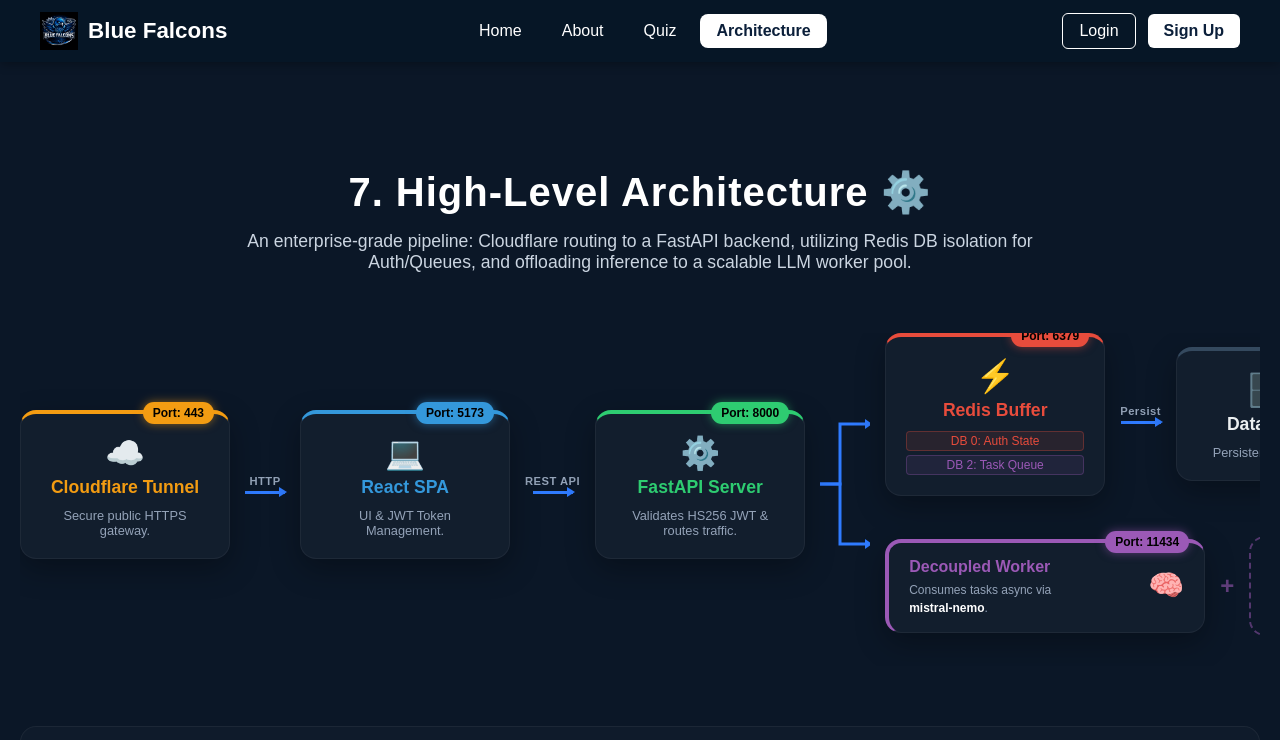
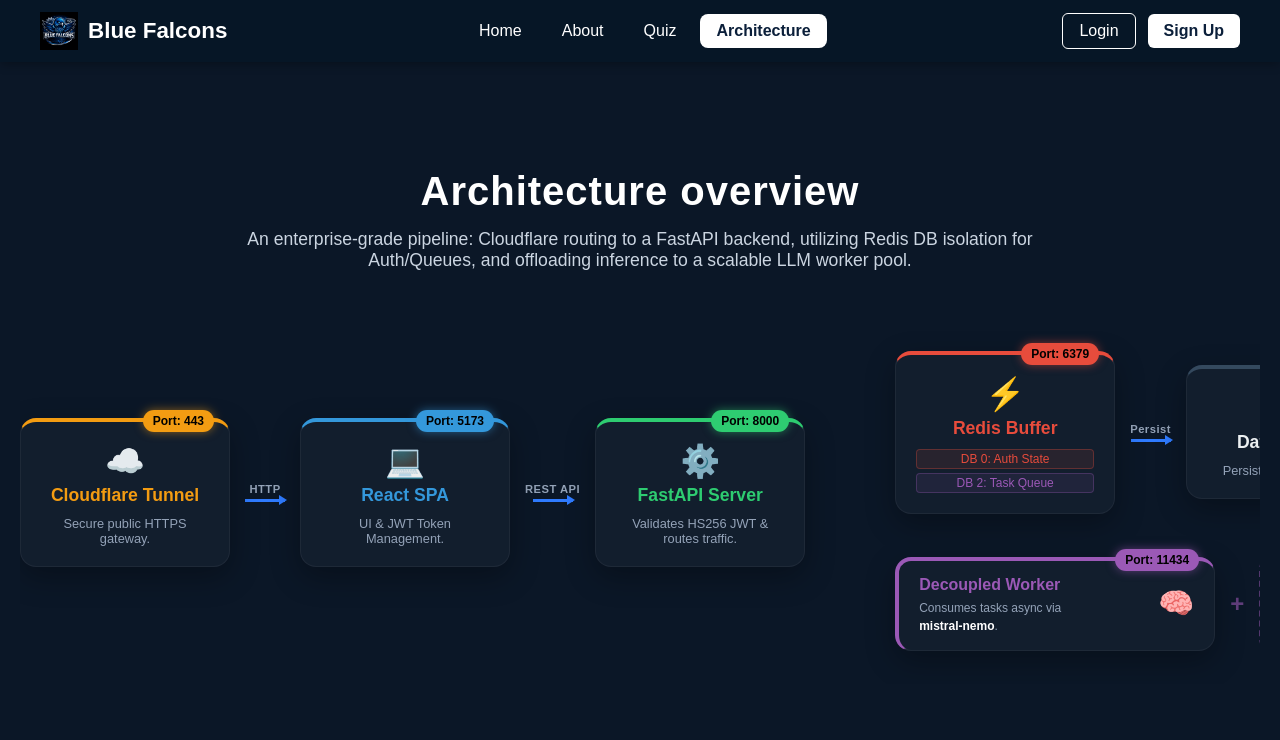
Before and after one commit to YXLuo95/CS3398-GroupProject, a React (Vite) app in the folder src/frontend/: page /architecture in a window 1280 px wide. Shown: the top 740 px of the page. Built offline with nearby package versions, Linux system fonts and the light colour scheme; no server answers.

Commit message:
(T3S-32)Documentation update
update 2 documents that give a basic guideline on how to implement new features with/without integrated LLM

```diff
--- a/src/frontend/src/pages/Architecture.jsx
+++ b/src/frontend/src/pages/Architecture.jsx
@@ -13,20 +13,22 @@ export default function Architecture() {
     width: '210px',
     flexShrink: 0,
     position: 'relative',
-    zIndex: 2 // Keeps cards above the connecting lines
+    zIndex: 10
   };
 
+  // Floating port information badge
   const PortBadge = ({ port, color }) => (
     <div style={{
       position: 'absolute', top: '-12px', right: '15px',
       backgroundColor: color, color: '#000', fontWeight: 'bold', fontSize: '0.75rem',
-      padding: '4px 10px', borderRadius: '12px', boxShadow: `0 0 10px ${color}88`
+      padding: '4px 10px', borderRadius: '12px', boxShadow: `0 0 10px ${color}88`,
+      zIndex: 20
     }}>
       Port: {port}
     </div>
   );
 
-  // Horizontal Arrow Connector
+  // Simple horizontal arrow connector
   const ArrowWithText = ({ text }) => (
     <div style={{ display: 'flex', flexDirection: 'column', alignItems: 'center', color: '#2f7bff', margin: '0 15px', flexShrink: 0 }}>
       <span style={{ fontSize: '0.7rem', color: '#94a3b8', fontWeight: 'bold', letterSpacing: '0.5px', marginBottom: '4px' }}>{text}</span>
@@ -36,16 +38,15 @@ export default function Architecture() {
     </div>
   );
 
-  // SVG Fork Connector (Creates the clean "Y" split)
+  // Updated SVG fork connector to match the downward shift
   const SVGForkConnector = () => (
-    <div style={{ margin: '0 15px', flexShrink: 0, display: 'flex', alignItems: 'center' }}>
-      <svg width="50" height="180" viewBox="0 0 50 180">
-        {/* Top branch to Redis */}
-        <path d="M 0 90 L 20 90 L 20 30 L 45 30" stroke="#2f7bff" strokeWidth="3" fill="none" />
-        <polygon points="45,25 52,30 45,35" fill="#2f7bff" />
-        {/* Bottom branch to LLM */}
-        <path d="M 0 90 L 20 90 L 20 150 L 45 150" stroke="#2f7bff" strokeWidth="3" fill="none" />
-        <polygon points="45,145 52,150 45,155" fill="#2f7bff" />
+    <div style={{ margin: '0 15px', flexShrink: 0, display: 'flex', alignItems: 'center', position: 'relative', zIndex: -1 }}>
+      <svg width="60" height="200" viewBox="0 0 60 200">
+        {/* Adjusted paths: M 0 100 is the center entry point from FastAPI */}
+        <path d="M 0 100 L 25 100 L 25 45 L 55 45" stroke="#2f7bff" strokeWidth="3" fill="none" />
+        <polygon points="53,40 60,45 53,50" fill="#2f7bff" />
+        <path d="M 0 100 L 25 100 L 25 155 L 55 155" stroke="#2f7bff" strokeWidth="3" fill="none" />
+        <polygon points="53,150 60,155 53,160" fill="#2f7bff" />
       </svg>
     </div>
   );
@@ -57,34 +58,17 @@ export default function Architecture() {
         {/* Header Section */}
         <div style={{ textAlign: "center", marginBottom: "60px" }}>
           <h1 style={{ fontSize: "2.5rem", marginBottom: "15px", letterSpacing: "1px" }}>
-            7. High-Level Architecture ⚙️
+            Architecture overview
           </h1>
           <p style={{ color: "#cbd5e1", fontSize: "1.1rem", maxWidth: "850px", margin: "0 auto" }}>
             An enterprise-grade pipeline: Cloudflare routing to a FastAPI backend, utilizing Redis DB isolation for Auth/Queues, and offloading inference to a scalable LLM worker pool.
           </p>
         </div>
 
-        {/* ==========================================
-            STRICT HORIZONTAL PIPELINE
-            Added overflowX: auto so it scrolls instead of breaking
-            ========================================== */}
-        <div style={{
-          width: "100%",
-          overflowX: "auto",
-          paddingBottom: "30px", /* padding for scrollbar */
-          marginBottom: "60px"
-        }}>
-          <div style={{
-            display: "flex",
-            flexDirection: "row",
-            alignItems: "center",
-            justifyContent: "flex-start",
-            flexWrap: "nowrap", // 🚀 CRITICAL: NEVER WRAP!
-            width: "max-content", // 🚀 CRITICAL: Forces container to fit contents
-            margin: "0 auto" // Centers the whole diagram if screen is wide enough
-          }}>
+        {/* Horizontal Flow Container */}
+        <div style={{ width: "100%", overflowX: "auto", paddingBottom: "30px", marginBottom: "60px" }}>
+          <div style={{ display: "flex", flexDirection: "row", alignItems: "center", justifyContent: "flex-start", flexWrap: "nowrap", width: "max-content", margin: "0 auto" }}>
 
-            {/* 1. Cloudflare Tunnel */}
             <div style={{ ...glassCardStyle, borderTop: "4px solid #f39c12" }}>
               <PortBadge port="443" color="#f39c12" />
               <div style={{ fontSize: "2rem", marginBottom: "5px" }}>☁️</div>
@@ -94,7 +78,6 @@ export default function Architecture() {
 
             <ArrowWithText text="HTTP" />
 
-            {/* 2. React Frontend */}
             <div style={{ ...glassCardStyle, borderTop: "4px solid #3498db" }}>
               <PortBadge port="5173" color="#3498db" />
               <div style={{ fontSize: "2rem", marginBottom: "5px" }}>💻</div>
@@ -104,7 +87,6 @@ export default function Architecture() {
 
             <ArrowWithText text="REST API" />
 
-            {/* 3. FastAPI Backend */}
             <div style={{ ...glassCardStyle, borderTop: "4px solid #2ecc71" }}>
               <PortBadge port="8000" color="#2ecc71" />
               <div style={{ fontSize: "2rem", marginBottom: "5px" }}>⚙️</div>
@@ -112,13 +94,12 @@ export default function Architecture() {
               <p style={{ fontSize: "0.8rem", color: "#94a3b8", margin: 0 }}>Validates HS256 JWT & routes traffic.</p>
             </div>
 
-            {/* 4. The SVG Splitter (Replaces text arrows) */}
             <SVGForkConnector />
 
-            {/* 5. Right Side Branches */}
-            <div style={{ display: "flex", flexDirection: "column", gap: "40px" }}>
+            {/* 🚀 核心修改：zIndex + marginTop 整体下移 20px 彻底解决遮挡 */}
+            <div style={{ display: "flex", flexDirection: "column", gap: "40px", position: "relative", zIndex: 5, marginTop: "20px" }}>
 
-              {/* Upper Branch: Redis -> Database */}
+              {/* Storage Branch */}
               <div style={{ display: "flex", flexDirection: "row", alignItems: "center" }}>
                 <div style={{ ...glassCardStyle, borderTop: "4px solid #e74c3c", width: "220px" }}>
                   <PortBadge port="6379" color="#e74c3c" />
@@ -140,9 +121,8 @@ export default function Architecture() {
                 </div>
               </div>
 
-              {/* Lower Branch: LLM Worker + Celery Scalability */}
+              {/* AI Worker Branch */}
               <div style={{ display: "flex", flexDirection: "row", alignItems: "center", gap: "15px" }}>
-
                 <div style={{ ...glassCardStyle, width: "320px", borderTop: "4px solid #9b59b6", borderLeft: "4px solid #9b59b6", display: "flex", justifyContent: "space-between", alignItems: "center", padding: "15px 20px" }}>
                   <div style={{ textAlign: "left", maxWidth: "60%" }}>
                     <h3 style={{ margin: "0 0 5px 0", color: "#9b59b6", fontSize: "1rem" }}>Decoupled Worker</h3>
@@ -170,46 +150,40 @@ export default function Architecture() {
           </div>
         </div>
 
-        {/* Technical Details Section */}
+        {/* Technical Details */}
         <div style={{ backgroundColor: 'rgba(255, 255, 255, 0.02)', padding: '40px', borderRadius: '16px', border: '1px solid rgba(255, 255, 255, 0.05)' }}>
           <h2 style={{ color: "white", marginTop: 0, borderBottom: "1px solid rgba(255,255,255,0.1)", paddingBottom: "15px" }}>
             System Level Technical Details
           </h2>
 
-          <div style={{ display: "grid", gridTemplateColumns: "repeat(auto-fit, minmax(240px, 1fr))", gap: "25px", marginTop: "20px" }}>
-
+          <div style={{ display: "grid", gridTemplateColumns: "repeat(auto-fit, minmax(280px, 1fr))", gap: "25px", marginTop: "20px" }}>
             <div>
-              <h4 style={{ color: "#2ecc71", fontSize: "1.05rem", margin: "0 0 10px 0" }}>1. Secure Gateway</h4>
+              <h4 style={{ color: "#2ecc71", fontSize: "1.05rem", margin: "0 0 10px 0" }}>1. Secure Authentication</h4>
               <p style={{ color: "#cbd5e1", lineHeight: "1.5", fontSize: "0.85rem", margin: 0 }}>
                 React SPA connects to FastAPI using <strong>HS256 JWT</strong>. Cloudflare Tunnel protects the local origin server from direct internet exposure.
               </p>
             </div>
-
             <div>
               <h4 style={{ color: "#e74c3c", fontSize: "1.05rem", margin: "0 0 10px 0" }}>2. Database Isolation</h4>
               <p style={{ color: "#cbd5e1", lineHeight: "1.5", fontSize: "0.85rem", margin: 0 }}>
                 We enforce strict separation of concerns in Redis: <strong>DB 0</strong> for fast Auth state caching, and <strong>DB 2</strong> as an isolated message broker for AI tasks.
               </p>
             </div>
-
             <div>
               <h4 style={{ color: "#9b59b6", fontSize: "1.05rem", margin: "0 0 10px 0" }}>3. Decoupled Inference</h4>
               <p style={{ color: "#cbd5e1", lineHeight: "1.5", fontSize: "0.85rem", margin: 0 }}>
                 To prevent blocking the API, the <strong>mistral-nemo</strong> LLM operates as a decoupled worker, asynchronously consuming tasks from Redis DB 2.
               </p>
             </div>
-
             <div style={{ backgroundColor: 'rgba(155, 89, 182, 0.05)', padding: '15px', borderRadius: '12px', border: '1px solid rgba(155, 89, 182, 0.2)' }}>
               <h4 style={{ color: "#d2b4de", fontSize: "1.05rem", margin: "0 0 10px 0" }}>4. Future Scalability</h4>
               <p style={{ color: "#cbd5e1", lineHeight: "1.5", fontSize: "0.85rem", margin: 0 }}>
                 Because the AI is already decoupled via Redis, we are fully prepared to drop in <strong>Celery</strong>. This allows us to scale horizontally by adding a pool of distributed LLM workers.
               </p>
             </div>
-
           </div>
         </div>
 
-        {/* Navigation */}
         <div style={{ marginTop: "60px", textAlign: "center" }}>
           <Link to="/" style={{ color: "#2f7bff", textDecoration: "none", borderBottom: "1px solid #2f7bff", paddingBottom: "2px" }}>
             ← Back to Home
```
Also changed, not shown: 2 other files (tests, documents, lock files or other folders).
